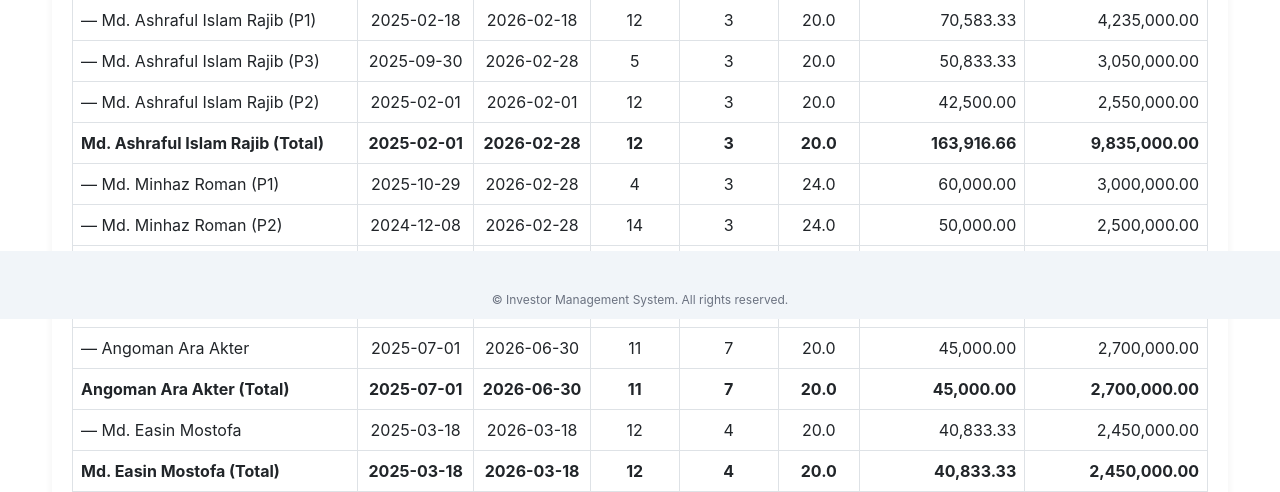
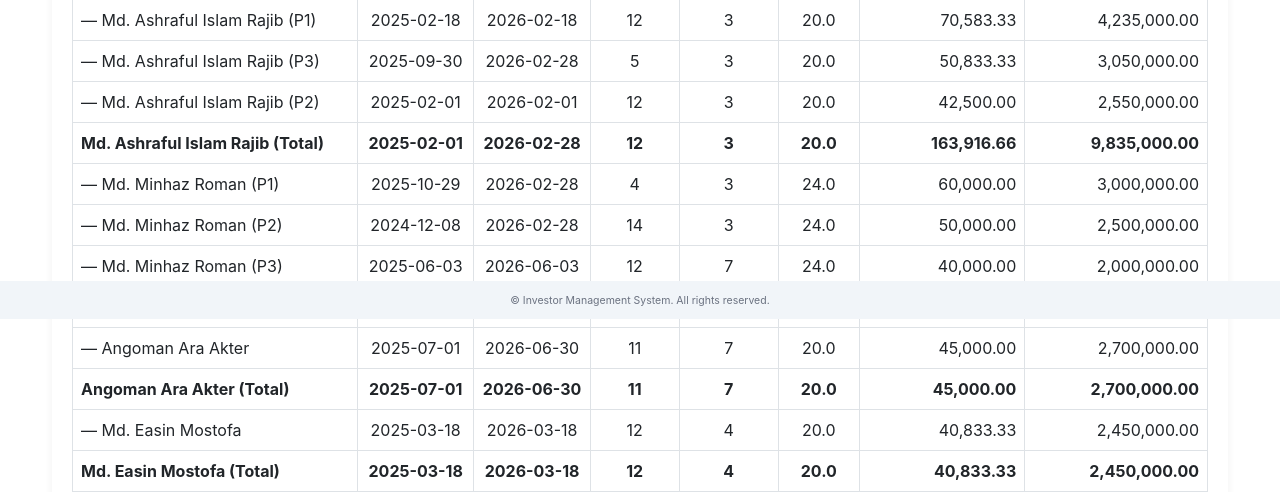
Before and after one commit to hasanshibly90/IMS-SISL, a Flask app: page / in a window 1280 px wide. Shown: the part 481-973 px from the top of the page. Run offline with Flask 3, Linux system fonts and the light colour scheme; a user stored in the database is signed in; data comes from the database, SQL or seed files in the repository; some libraries are stand-ins or nearby versions.

Commit message:
ims-sisl-v.1020

```diff
--- a/templates/task.html
+++ b/templates/task.html
@@ -357,9 +357,7 @@
 
   <!-- Footer -->
   <footer>
-    <div class="container">
-      <p class="mb-0">&copy; Investor Management System. All rights reserved.</p>
-    </div>
+    <small>&copy; Investor Management System. All rights reserved.</small>
   </footer>
 
   <!-- Tooltip (for Gantt) -->
```
